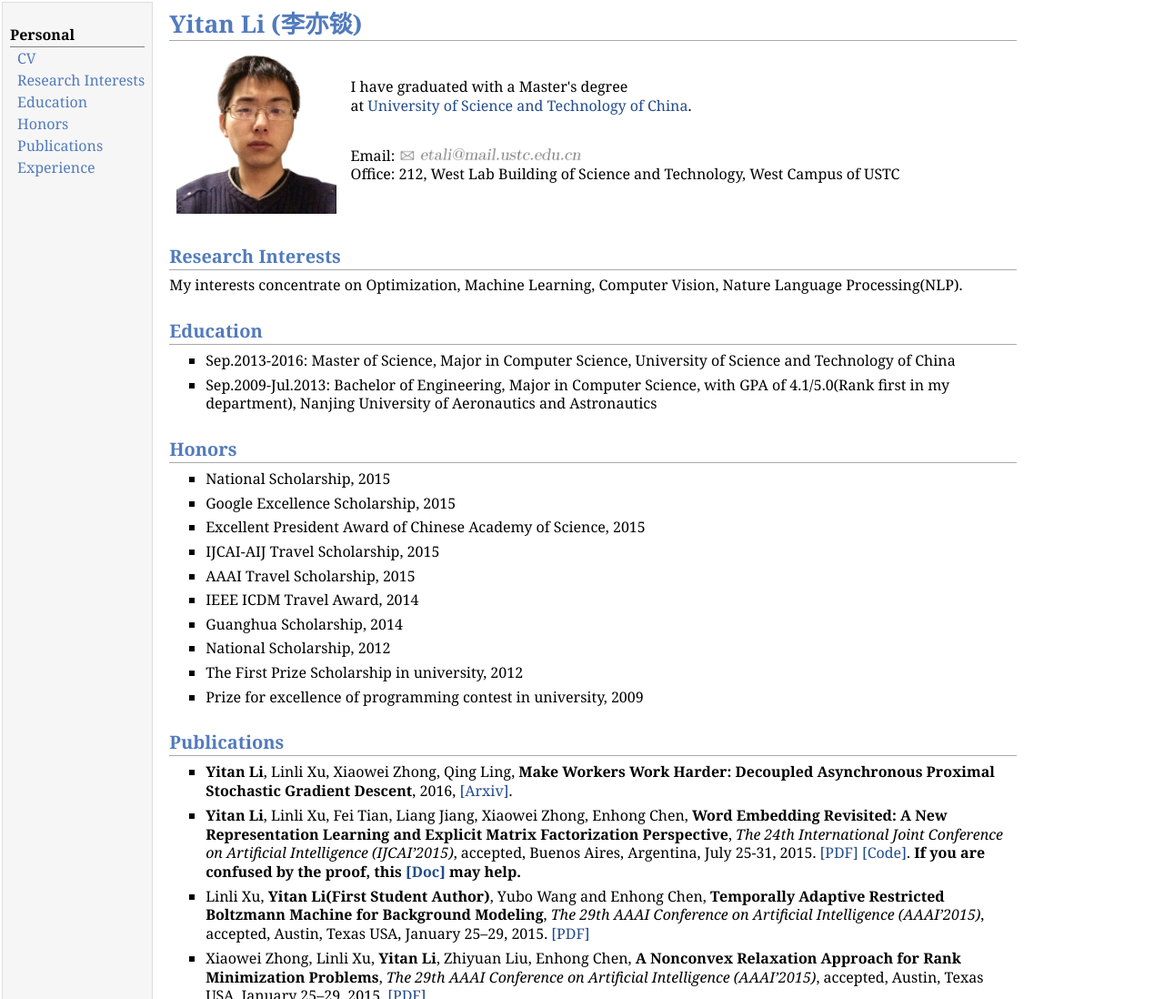
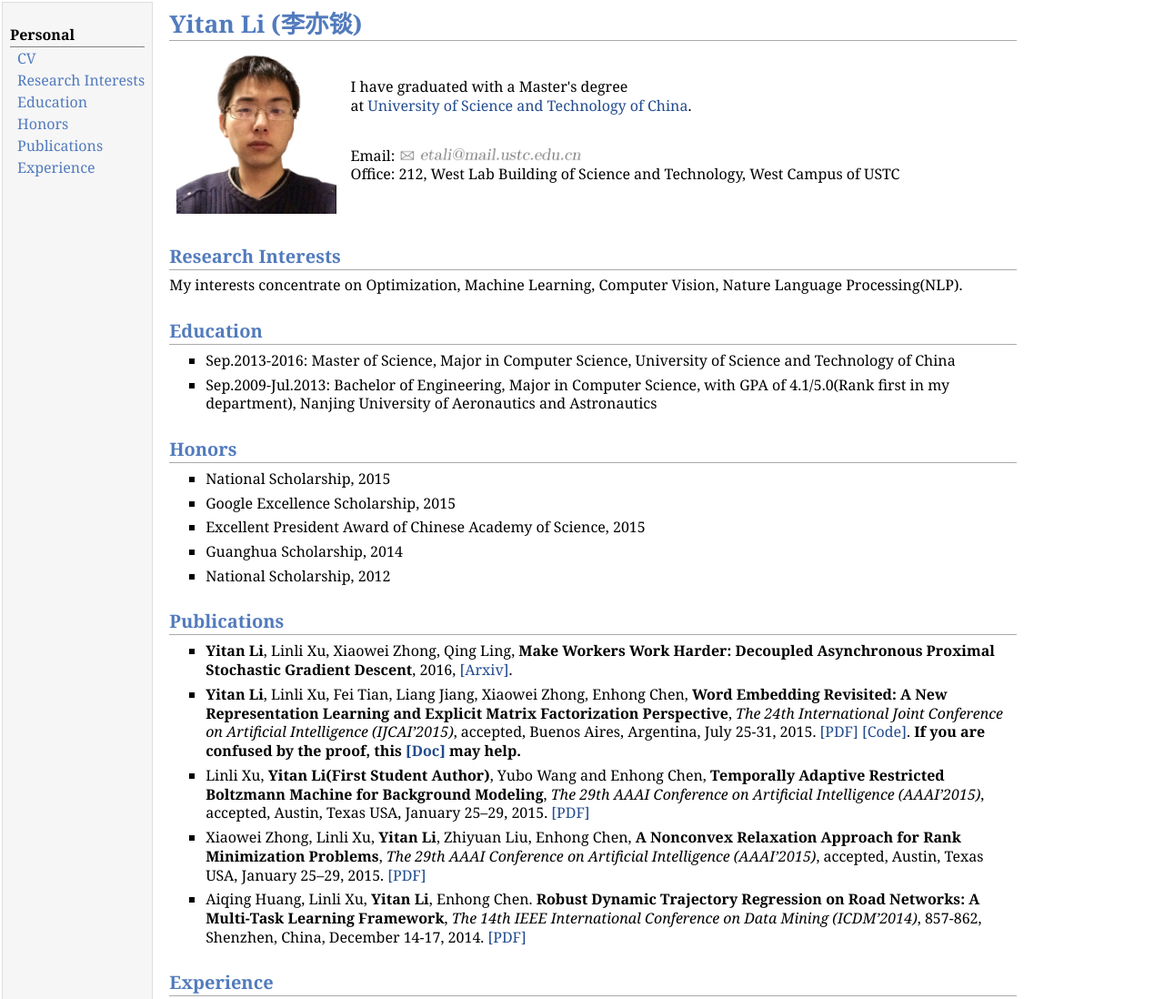
Before and after one commit to etali/etali.github.io, a plain HTML site: page index.html in a window 1280 px wide. Shown: the top 1098 px of the page at 91% size. Drawn offline with Linux system fonts and the light colour scheme.

Commit message:
update index

```diff
--- a/index.html
+++ b/index.html
@@ -50,19 +50,9 @@ Office: 212, West Lab Building of Science and Technology, West Campus of USTC</p
 </li>
 <li><p>Excellent President Award of Chinese Academy of Science, 2015</p>
 </li>
-<li><p>IJCAI-AIJ Travel Scholarship, 2015</p>
-</li>
-<li><p>AAAI Travel Scholarship, 2015</p>
-</li>
-<li><p>IEEE ICDM Travel Award, 2014</p>
-</li>
 <li><p>Guanghua Scholarship, 2014</p>
 </li>
 <li><p>National Scholarship, 2012</p>
-</li>
-<li><p>The First Prize Scholarship in university, 2012</p>
-</li>
-<li><p>Prize for excellence of programming contest in university, 2009</p>
 </li>
 </ul>
 <p><a id="papers"></a></p>
@@ -87,7 +77,7 @@ Office: 212, West Lab Building of Science and Technology, West Campus of USTC</p
 </ul>
 <div id="footer">
 <div id="footer-text">
-Page generated 2016-07-14 09:17:08 CST, by <a href="http://jemdoc.jaboc.net/">jemdoc</a>.
+Page generated 2017-04-26 11:30:49 CST, by <a href="http://jemdoc.jaboc.net/">jemdoc</a>.
 </div>
 </div>
 </td>
```
